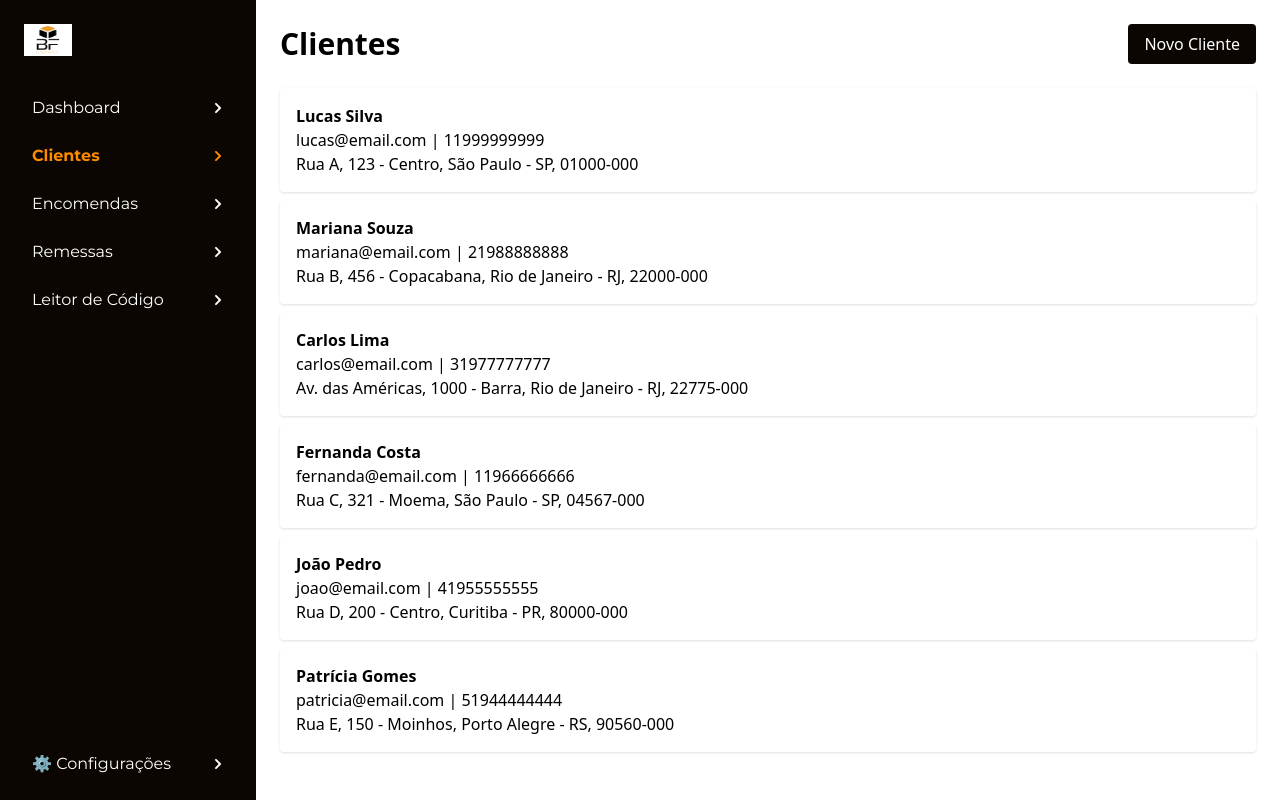
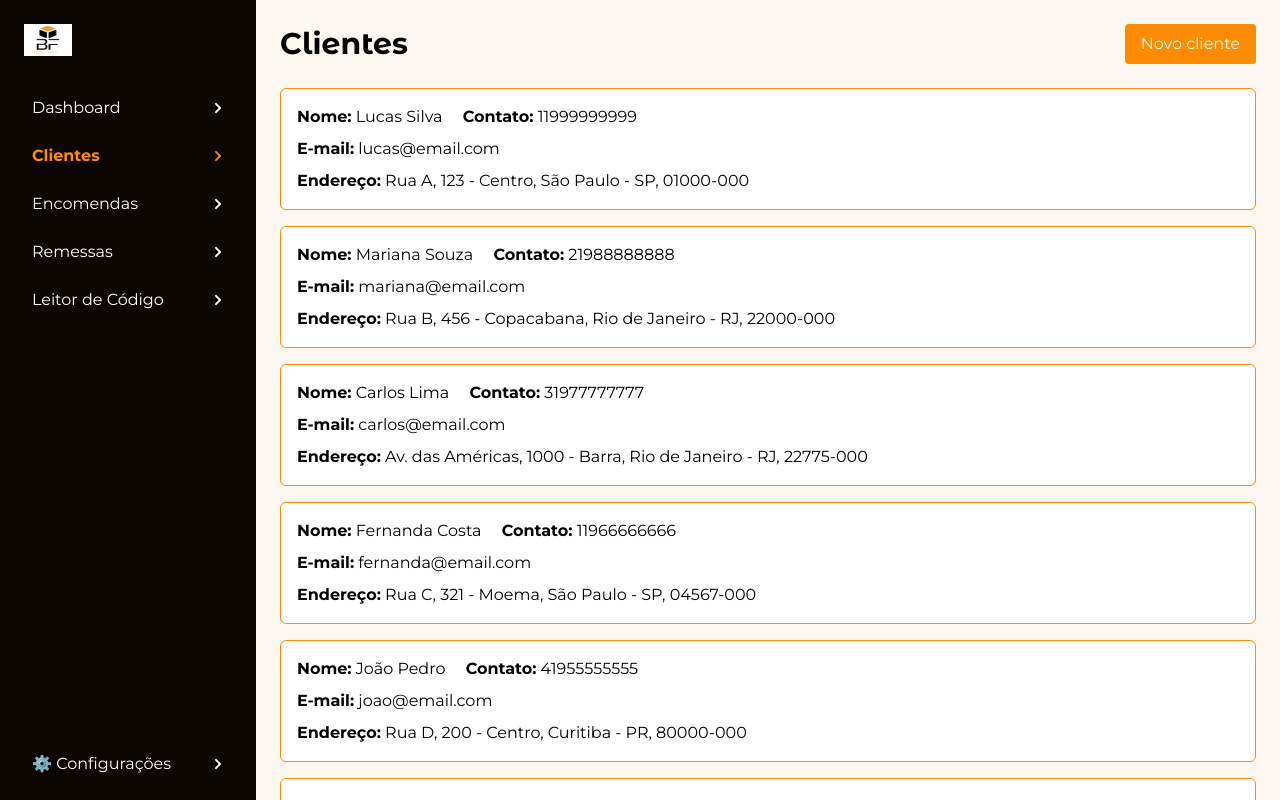
Before and after one commit to blackflightlogistics/blackflight-front, a React (Vite) app: page /admin/clientes in a window 1280 px wide. Built offline with nearby package versions, Linux system fonts and the light colour scheme.

Commit message:
ajuste de cliente layuout

```diff
--- a/src/components/admin/ClienteForm.tsx
+++ b/src/components/admin/ClienteForm.tsx
@@ -68,7 +68,7 @@ const ClienteForm = ({ onSubmit, onCancel, initialData }: Props) => {
         <input name="cep" placeholder="CEP" required value={form.cep} onChange={handleChange} className="p-2 border rounded" />
       </div>
       <div className="flex gap-2">
-        <button type="submit" className="px-4 py-2 bg-blue-600 text-black rounded hover:opacity-90">
+        <button type="submit" className="bg-orange text-white px-4 py-2 rounded hover:opacity-90 font-secondary text-sm">
           Salvar Cliente
         </button>
         {onCancel && (
--- a/src/pages/admin/Clientes.tsx
+++ b/src/pages/admin/Clientes.tsx
@@ -6,6 +6,7 @@ import ClienteForm, { ClienteFormData } from "../../components/admin/ClienteForm
 function Clientes() {
   const [clientes, setClientes] = useState<Cliente[]>([]);
   const [formVisible, setFormVisible] = useState(false);
+  const [sidebarAberta, setSidebarAberta] = useState(false);
 
   useEffect(() => {
     carregarClientes();
@@ -29,32 +30,22 @@ function Clientes() {
     setFormVisible(false);
     carregarClientes();
   };
-  const [sidebarAberta, setSidebarAberta] = useState(false);
 
   return (
-    <div className="h-screen overflow-hidden">
+    <div className="flex min-h-screen">
       {/* Sidebar fixa */}
-      <div className="fixed top-0 left-0 h-screen md:w-64 bg-white border-r z-10">
-      <button
-        className="md:hidden fixed top-4 left-4 z-50 bg-black text-white px-4 py-2 rounded"
-        onClick={() => setSidebarAberta(true)}
-      >
-        ☰ Menu
-      </button>
-
       <Sidebar mobileAberta={sidebarAberta} onFechar={() => setSidebarAberta(false)} />
 
-      </div>
+      {/* Conteúdo principal */}
+      <div className="flex-1 flex flex-col h-screen overflow-y-auto bg-[#fcf7f1] p-6">
+        <div className="flex justify-between items-center mb-6">
+          <h1 className="text-2xl font-bold font-primary">Clientes</h1>
 
-      {/* Conteúdo principal com scroll */}
-      <main className="md:ml-64 h-full overflow-y-auto p-6 space-y-6">
-        <div className="flex justify-between items-center">
-          <h1 className=" text-2xl font-bold">Clientes</h1>
           <button
             onClick={() => setFormVisible(!formVisible)}
-            className="px-4 py-2 bg-black text-white rounded hover:opacity-80"
+            className="bg-orange text-white px-4 py-2 rounded hover:opacity-90 font-secondary text-sm"
           >
-            {formVisible ? "Cancelar" : "Novo Cliente"}
+            {formVisible ? "Cancelar" : "Novo cliente"}
           </button>
         </div>
 
@@ -68,17 +59,20 @@ function Clientes() {
         {clientes.length === 0 ? (
           <p className="text-gray-600">Nenhum cliente cadastrado.</p>
         ) : (
-          <ul className="space-y-2">
+          <ul className="space-y-4">
             {clientes.map((cliente) => (
-              <li key={cliente.id} className="p-4 bg-white rounded shadow">
-                <p><strong>{cliente.nome}</strong></p>
-                <p>{cliente.email} | {cliente.telefone}</p>
-                <p>{cliente.endereco}</p>
+              <li
+                key={cliente.id}
+                className="border border-orange bg-white p-4 rounded-md text-sm font-secondary"
+              >
+                <p><span className="font-bold">Nome:</span> {cliente.nome}  <span className="font-bold ml-4">Contato:</span> {cliente.telefone}</p>
+                <p className="mt-2"><span className="font-bold">E-mail:</span> {cliente.email}</p>
+                <p className="mt-2"><span className="font-bold">Endereço:</span> {cliente.endereco}</p>
               </li>
             ))}
           </ul>
         )}
-      </main>
+      </div>
     </div>
   );
 }
```
